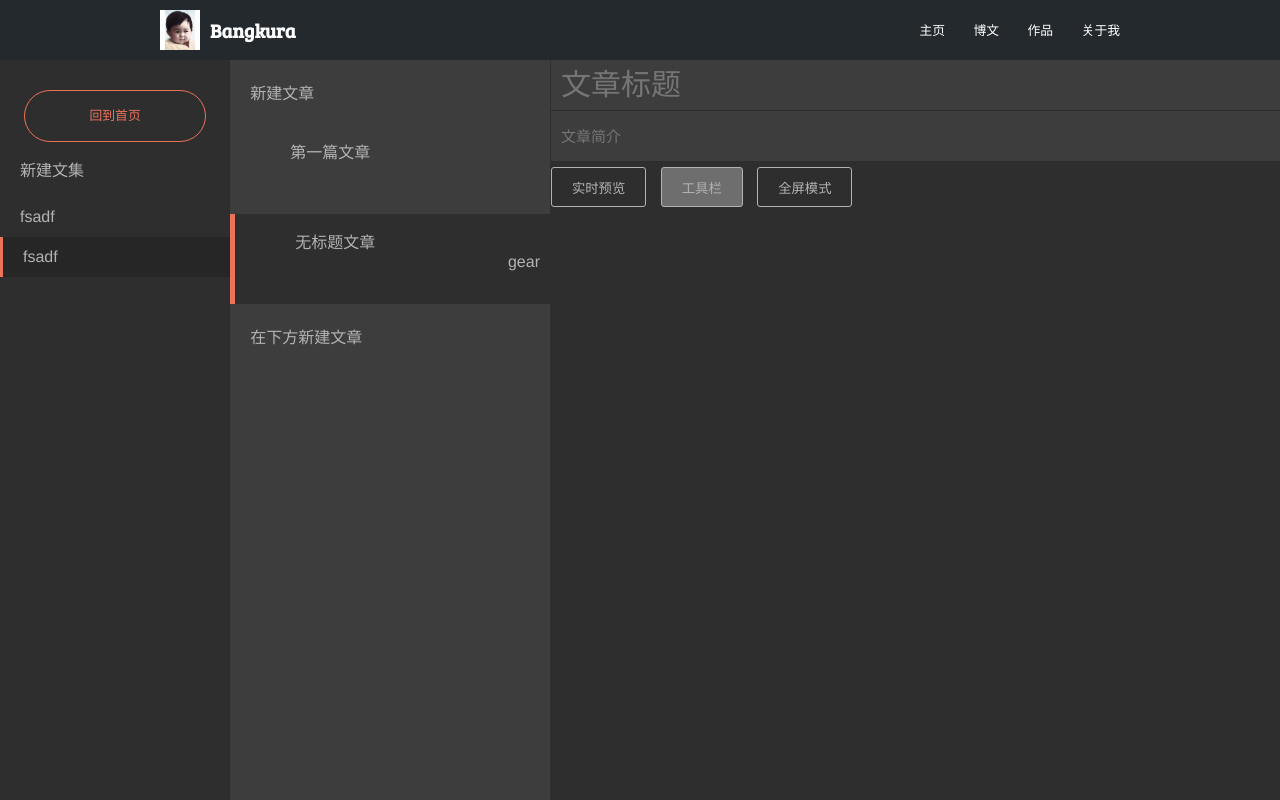
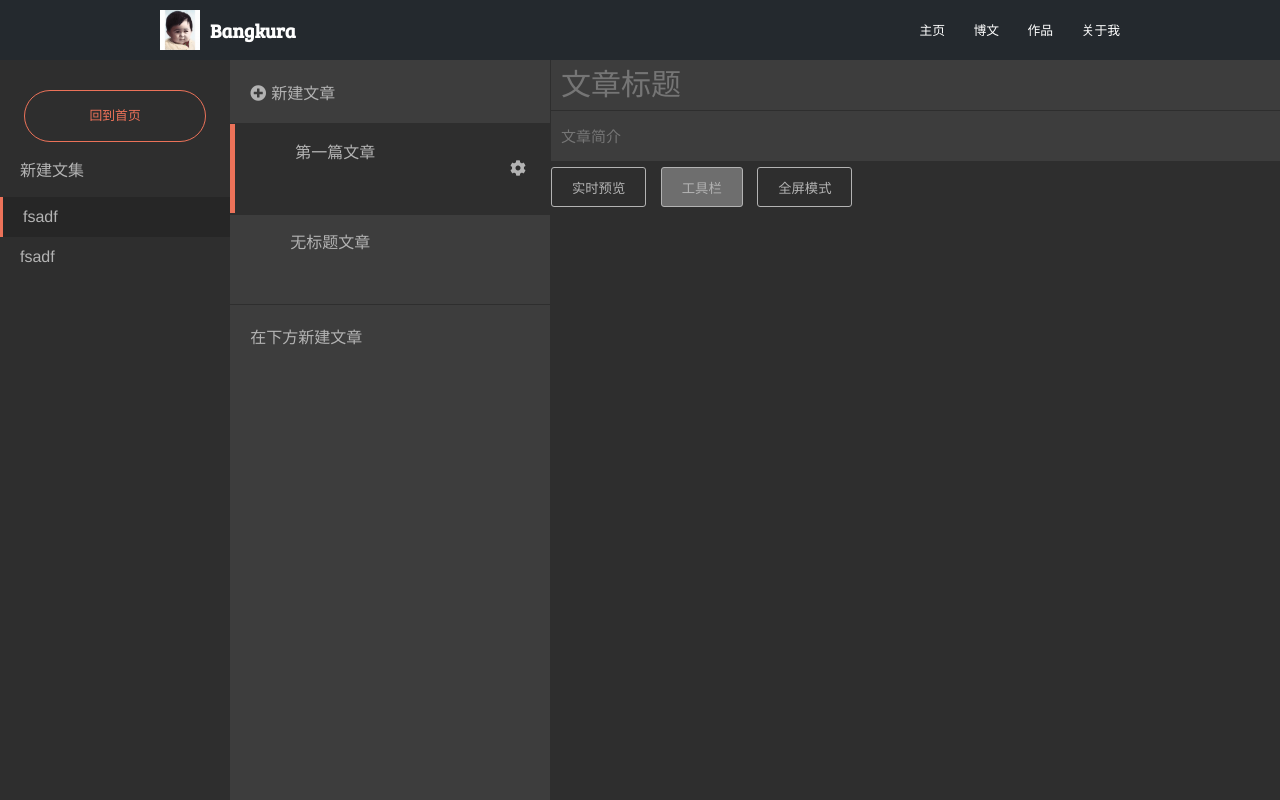
Before and after one commit to bangkura/BKRBlog, a Django app: page / in a window 1280 px wide. Run offline with Django 3.2, Linux system fonts and the light colour scheme; some libraries are stand-ins or nearby versions.

Commit message:
style the edit page

```diff
--- a/static/css/edit.css
+++ b/static/css/edit.css
@@ -84,6 +84,13 @@
 
 .editormd {
     margin: 0;
+    height:  -webkit-calc(100% - 155px) !important;
+    height: -moz-calc(100% - 155px) !important;
+    height: calc(100% - 155px) !important;
+}
+
+.blog-edit-right-panel .editormd-fullscreen {
+    height: 100% !important;
 }
 
 .new-blog {
@@ -95,24 +102,28 @@
     cursor: pointer;
 }
 
-.blog-edit-middle-panel ul {
+.blog-edit-middle-panel > ul {
     padding: 0;
     cursor: pointer;
 }
 
-.blog-edit-middle-panel ul li{
+.blog-edit-middle-panel > ul > li{
     height: 60px;
     padding: 15px 10px 15px 60px;
+    box-shadow: 0 0 0 1px #2e2e2e;
 }
 
-.blog-edit-middle-panel ul li.selected{
+.blog-edit-middle-panel > ul > li:hover {
+    background-color: #2e2e2e;
+}
+
+.blog-edit-middle-panel > ul > li.selected{
     border-left: #ec7259 5px solid;
     background-color: #2e2e2e;
 }
 
 .blog-edit-middle-panel span {
     margin-right: 40px;
-    display: block;
     white-space: nowrap;
     overflow: hidden;
     text-overflow: ellipsis;
@@ -152,12 +163,56 @@
     padding: 0;
 }
 
-.blog-edit-left-panel li {
+.blog-edit-left-panel > ul > li {
     padding-left: 20px;
     line-height: 40px;
 }
 
-.blog-edit-left-panel li.selected {
+.blog-edit-left-panel > ul > li:hover {
+    cursor: pointer;
+    background-color: #262626;
+}
+
+.blog-edit-left-panel > ul > li.selected {
     border-left: #ec7259 3px solid;
     background-color: #262626;
 }
+
+i {
+    padding-right: 5px;
+}
+
+.edit-btn {
+    line-height: 60px;
+    position: relative;
+    width: 30px;
+}
+
+.editormd-preview-close-btn {
+    display: none;
+}
+
+.dropdown-menu ul li{
+    box-shadow: none;
+    height:40px;
+    line-height: 40px;
+     box-shadow: 0 0 0 0.5px #2e2e2e;
+    padding: 0 10px;
+}
+
+.dropdown-menu {
+    width: 100px;
+    right: 5px;
+    position: absolute;
+    background-color: #4a4a4a;
+}
+
+.trangle {
+    position: absolute;
+    width: 0px;
+    height: 0px;
+    top: -20px;
+    right: 10px;
+    border: solid black 10px;
+    border-color: rgba(0,0,0,0) rgba(0,0,0,0) #4a4a4a rgba(0,0,0,0);
+}
--- a/templates/appTest/hello.html
+++ b/templates/appTest/hello.html
@@ -12,19 +12,33 @@
                     新建文集
             </div>
             <ul>
+                <li class="selected">fsadf</li>
                 <li>fsadf</li>
-                <li class="selected">fsadf</li>
             </ul>
         </div>
         <div class="blog-edit-middle-panel">
-            <div class="new-blog">新建文章</div>
+            <div class="new-blog"><i class="fas fa-plus-circle"></i><span>新建文章</span></div>
             <ul>
-                <li>
+                <li class="selected">
                     <span class="">第一篇文章</span>
+                    <div class="edit-btn">
+                        <i class="fas fa-cog"></i>
+                        <div class="dropdown-menu" style="display: none;">
+                            <ul>
+                                <li>
+                                    123
+                                </li>
+                                <li>
+                                    21
+                                </li>
+                            </ul>
+                            <div class="trangle">
+                            </div>
+                        </div>
+                    </div>
                 </li>
-                <li class="selected">
+                <li class="">
                     <span >无标题文章</span>
-                    <div class="edit-btn">gear</div>
                 </li>
             </ul>
             <div class="new-blog">在下方新建文章</div>
@@ -85,6 +99,32 @@
             $('#fullscreen-btn').click(function() {
                 editor.fullscreen();
             })
+
+            $('.blog-edit-middle-panel ul').click(function(e) {
+                if(!$(e.target).is($('li'))) {
+                    return;
+                }
+                $('.blog-edit-middle-panel ul li').removeClass('selected');
+                $(e.target).addClass('selected');
+                $(e.target).append($('.blog-edit-middle-panel .edit-btn'))
+            })
+
+            $('.blog-edit-left-panel ul').click(function(e) {
+                 if(!$(e.target).is($('li'))) {
+                    return;
+                }
+                $('.blog-edit-left-panel ul li').removeClass('selected');
+                $(e.target).addClass('selected');
+            })
+
+            $('.edit-btn').click(function(e) {
+                console.log($('.dropdown-menu').css('display'))
+                if($('.dropdown-menu').css('display') == 'none')
+                    $('.dropdown-menu').css('display', 'block');
+                else
+                    $('.dropdown-menu').css('display', 'none');
+                e.stopPropagation();
+            });
         });
     </script>
 {% endblock %}
--- a/templates/base.html
+++ b/templates/base.html
@@ -9,6 +9,7 @@
     <script src="{% static "vendor/jquery/dist/jquery.min.js" %}"></script>
     <script src="{% static "vendor/editor.md/editormd.js" %}"></script>
     <link rel="stylesheet" href="{% static "vendor/editor.md/css/editormd.min.css" %}" />
+    <link rel="stylesheet" href="https://use.fontawesome.com/releases/v5.2.0/css/all.css" integrity="sha384-hWVjflwFxL6sNzntih27bfxkr27PmbbK/iSvJ+a4+0owXq79v+lsFkW54bOGbiDQ" crossorigin="anonymous">
 </head>
 
 <body>
```
